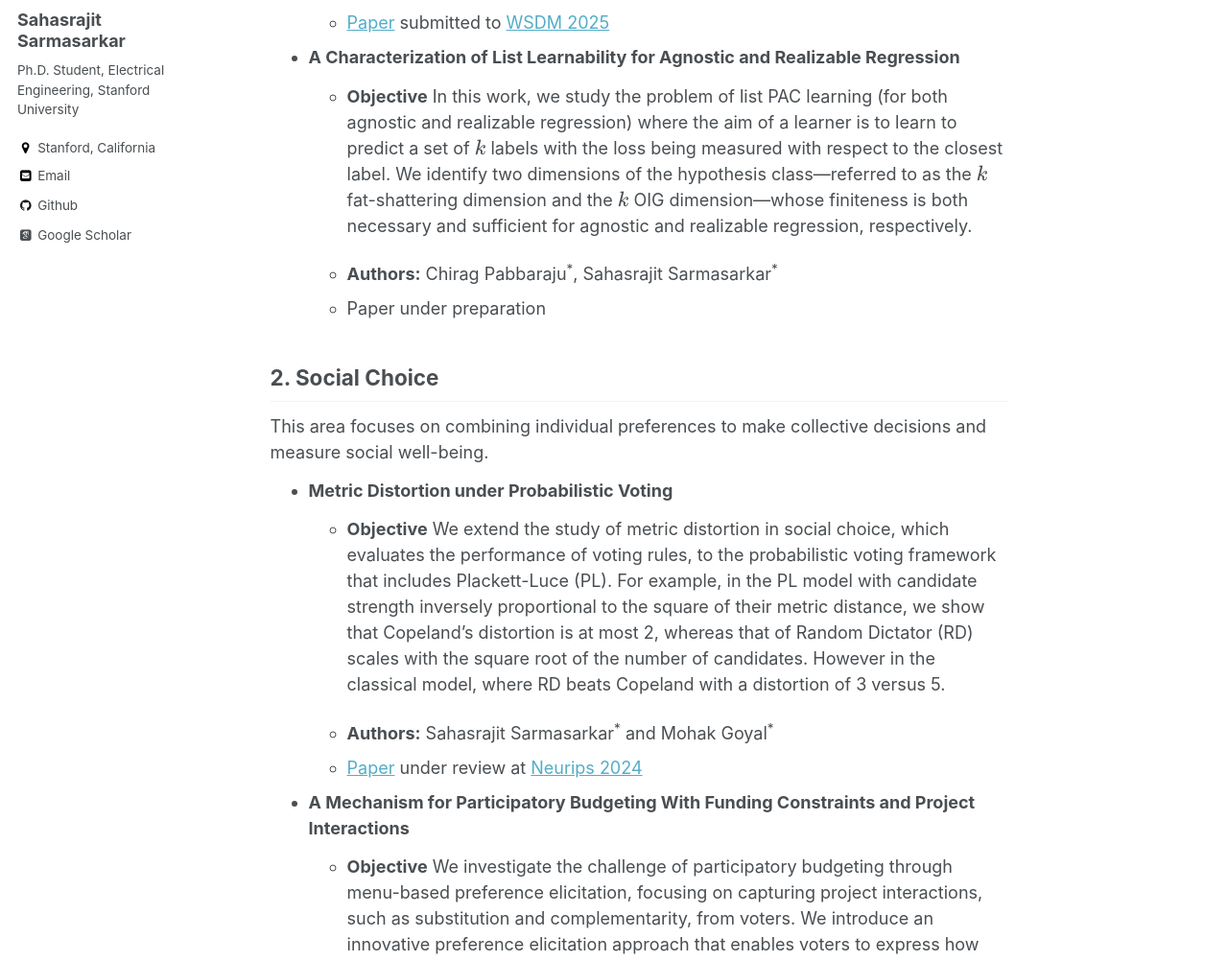
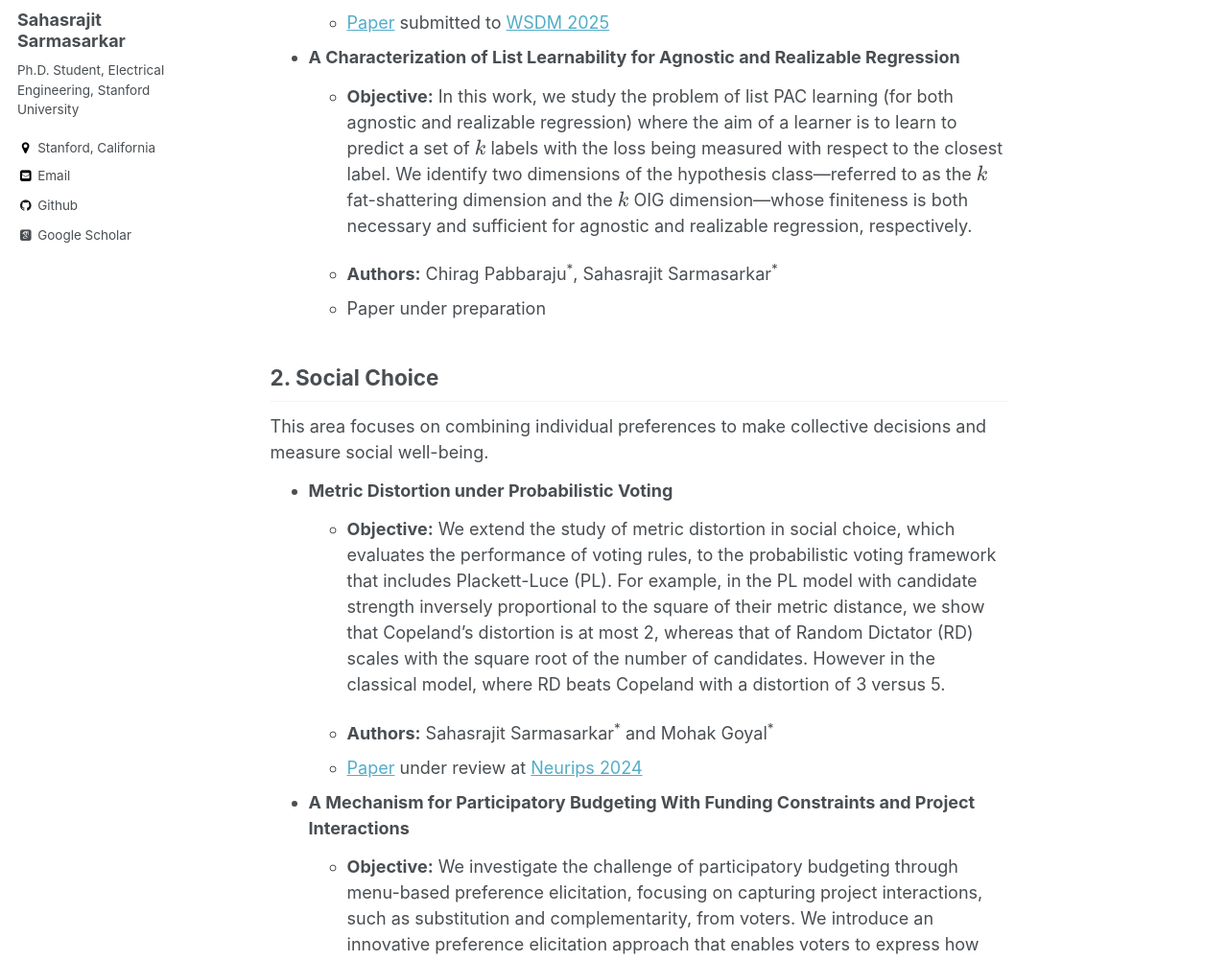
Before and after one commit to Sahasrajit123/Sahasrajit123.github.io, a Jekyll site: the page built from _pages/research.md, in a window 1280 px wide and 1400 px high, scrolled down 850 px. Shown: the part 170-1172 px from the top of the window at 96% size. Built offline with Jekyll 4.4.1, drawn with Linux system fonts in a browser that asks for light colours; some web fonts are replaced; formulas are drawn with MathJax 3.

Commit message:
New changes

```diff
--- a/_pages/research.md
+++ b/_pages/research.md
@@ -23,7 +23,7 @@ In this work, we focus on prediction of multiple $k$ items in the context of rec
 
 - **Differential Privacy with Multiple Selections**
 
-    * **Objective** We consider a scenario where a user sends a differentially private query to the server and propose a "multi-selection" architecture in which the server returns multiple items, allowing the user to choose the best fit. When the user's feature is one-dimensional, we demonstrate that adding Laplace noise is an optimal mechanism, with the error decreasing inversely with the number of recommended items $k$.
+    * **Objective:** We consider a scenario where a user sends a differentially private query to the server and propose a "multi-selection" architecture in which the server returns multiple items, allowing the user to choose the best fit. When the user's feature is one-dimensional, we demonstrate that adding Laplace noise is an optimal mechanism, with the error decreasing inversely with the number of recommended items $k$.
     * **Authors:** Ashish Goel<sup>*</sup>, Zhihao Jiang<sup>*</sup>, Aleksandra Korolova<sup>*</sup>, Kamesh Munagala<sup>*</sup> and Sahasrajit Sarmasarkar<sup>*</sup>
     * [Paper](https://arxiv.org/abs/2407.14641) submitted to [ITCS 2025](http://itcs-conf.org/).
 
@@ -36,7 +36,7 @@ In this work, we focus on prediction of multiple $k$ items in the context of rec
 
 - **A Characterization of List Learnability for Agnostic and Realizable Regression**
 
-    * **Objective** In this work, we study the problem of list PAC learning (for both agnostic and realizable regression) where the aim of a learner is to learn to predict a set of $k$ labels with the loss being measured with respect to the closest label. We identify two dimensions of the hypothesis class—referred to as the $k$ fat-shattering dimension and the $k$ OIG dimension—whose finiteness is both necessary and sufficient for agnostic and realizable regression, respectively.
+    * **Objective:** In this work, we study the problem of list PAC learning (for both agnostic and realizable regression) where the aim of a learner is to learn to predict a set of $k$ labels with the loss being measured with respect to the closest label. We identify two dimensions of the hypothesis class—referred to as the $k$ fat-shattering dimension and the $k$ OIG dimension—whose finiteness is both necessary and sufficient for agnostic and realizable regression, respectively.
 
     * **Authors:** Chirag Pabbaraju<sup>*</sup>, Sahasrajit Sarmasarkar<sup>*</sup>
     * Paper under preparation
@@ -47,14 +47,14 @@ This area focuses on combining individual preferences to make collective decisio
 
 - **Metric Distortion under Probabilistic Voting**
 
-    * **Objective** We extend the study of metric distortion in social choice, which evaluates the performance of voting rules, to the probabilistic voting framework that includes Plackett-Luce (PL). For example, in the PL model with candidate strength inversely proportional to the square of their metric distance, we show that Copeland's distortion is at most 2, whereas that of Random Dictator (RD) scales with the square root of the number of candidates. However in the classical model, where RD beats Copeland with a distortion of 3 versus 5.
+    * **Objective:** We extend the study of metric distortion in social choice, which evaluates the performance of voting rules, to the probabilistic voting framework that includes Plackett-Luce (PL). For example, in the PL model with candidate strength inversely proportional to the square of their metric distance, we show that Copeland's distortion is at most 2, whereas that of Random Dictator (RD) scales with the square root of the number of candidates. However in the classical model, where RD beats Copeland with a distortion of 3 versus 5.
 
     * **Authors:** Sahasrajit Sarmasarkar<sup>*</sup> and Mohak Goyal<sup>*</sup>
     * [Paper](https://arxiv.org/abs/2405.14223) under review at [Neurips 2024](https://neurips.cc/)
 
 - **A Mechanism for Participatory Budgeting With Funding Constraints and Project Interactions**
 
-    * **Objective** We investigate the challenge of participatory budgeting through menu-based preference elicitation, focusing on capturing project interactions, such as substitution and complementarity, from voters. We introduce an innovative preference elicitation approach that enables voters to express how their utilities from projects within specific 'groups' interact. In this context, we examine the property of strategy-proofness and present a fixed-parameter tractable (FPT) algorithm for maximizing social welfare.
+    * **Objective:** We investigate the challenge of participatory budgeting through menu-based preference elicitation, focusing on capturing project interactions, such as substitution and complementarity, from voters. We introduce an innovative preference elicitation approach that enables voters to express how their utilities from projects within specific 'groups' interact. In this context, we examine the property of strategy-proofness and present a fixed-parameter tractable (FPT) algorithm for maximizing social welfare.
 
     * **Authors:** Mohak Goyal<sup>*</sup>, Sahasrajit Sarmasarkar<sup>*</sup> and Ashish Goel
     * [Paper](https://link.springer.com/chapter/10.1007/978-3-031-48974-7_19) presented at [WINE 2023](https://wine2023.shanghaitech.edu.cn/).
```
